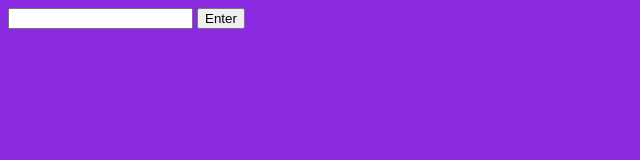
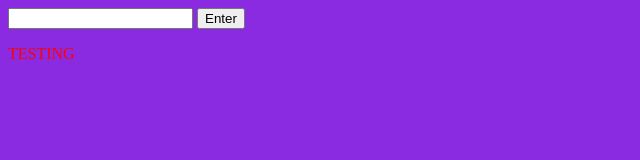
Before and after one commit to Isacchr/demo220906, a plain HTML site: page public/index.html in a window 1280 px wide. Both pictures are taken after a click on the button "Enter". Shown: the full height of the page, 0-640 px from the left. Drawn offline with Linux system fonts and the light colour scheme.

Commit message:
refactored using code to generate HTMl

```diff
--- a/public/app.js
+++ b/public/app.js
@@ -1,5 +1,14 @@
 console.log('Hey from javascript');
 
 function sayHello() {
- console.log('sayHello called .. ');
+    const contactPersonName = contactPerson.value;
+
+    document.getElementById('namePlaceholder').innerHTML = contactPersonName;
+
+    const target = document.getElementById('app');
+    const newElement = document.createElement('p');
+    newElement.innerHTML = 'TESTING';
+    newElement.className = 'red';
+    target.appendChild(newElement);
+
 }
--- a/public/index.html
+++ b/public/index.html
@@ -17,7 +17,9 @@
 
     </div>
 
-    <div id="app"></div>
+    <div id="app">
+        <p id="namePlaceholder"></p>
+    </div>
 
 </body>
 </html>
--- a/public/main.css
+++ b/public/main.css
@@ -1,3 +1,7 @@
 body{
     background-color: blueviolet;
 }
+
+.red{
+    color: red;
+}
```
